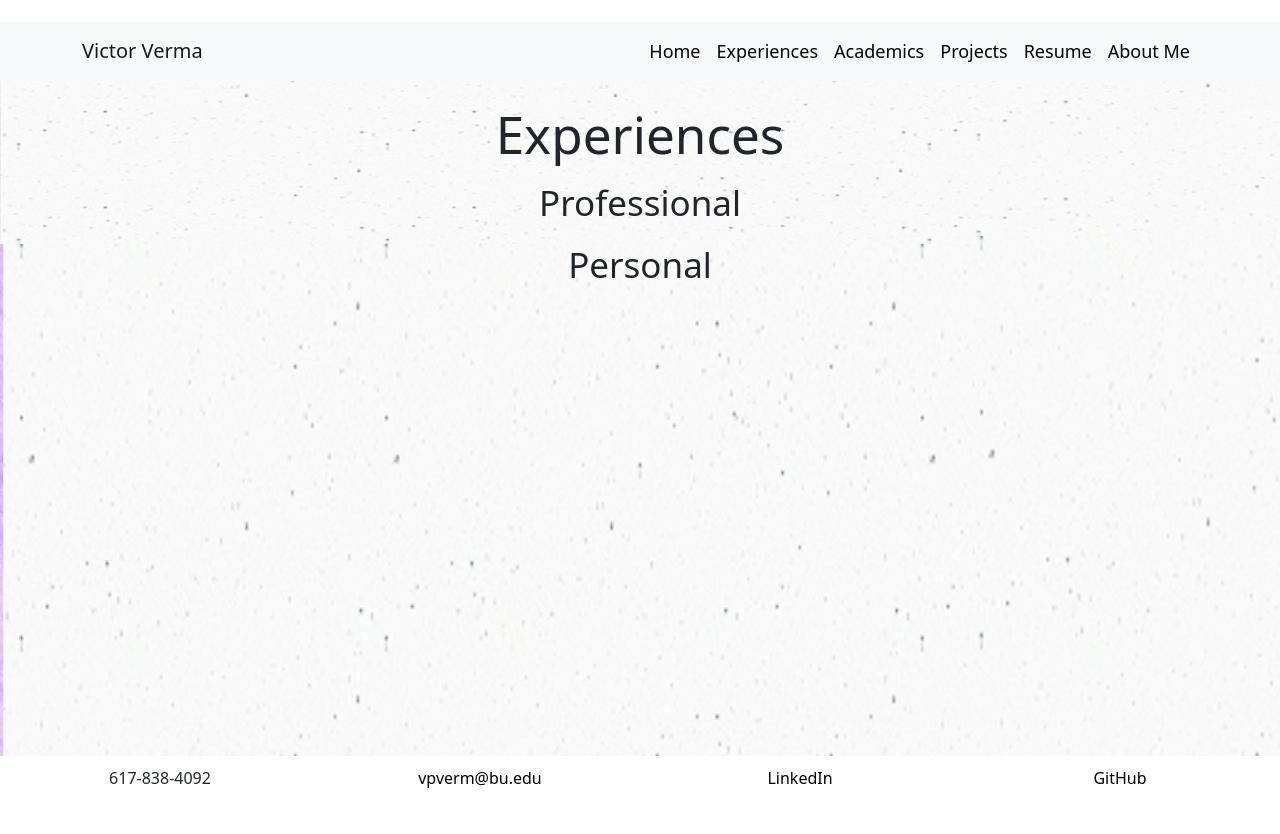
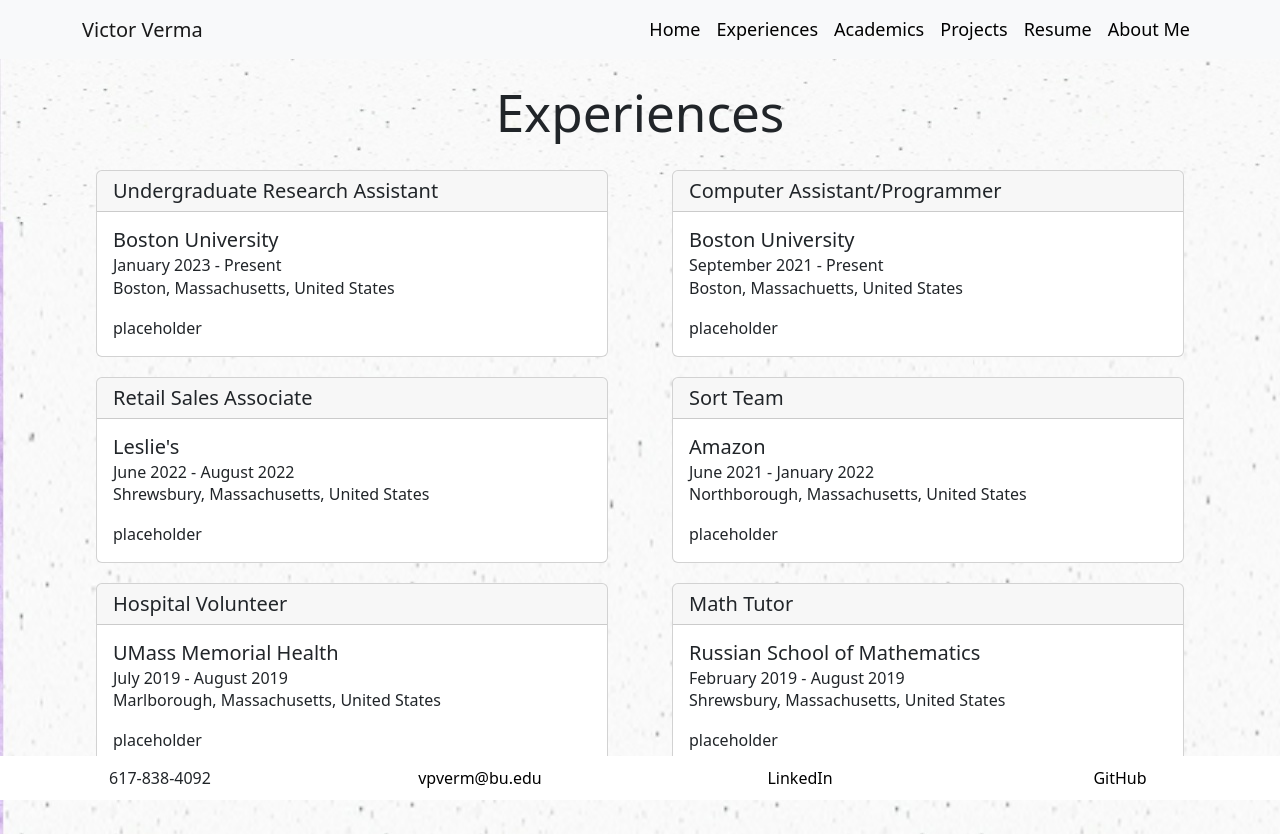
Before and after one commit to victorverma3/Portfolio, a React (Vite) app: page /experiences in a window 1280 px wide. Before the commit the page ends 800 px from the top, so only its background shows below. Built offline with nearby package versions, Linux system fonts and the light colour scheme.

Commit message:
filled in all experience info except descriptions

```diff
--- a/src/pages/experiences/Experiences.css
+++ b/src/pages/experiences/Experiences.css
@@ -1,5 +1,5 @@
 .experienceContent {
     width:100vw;
     min-height:81vh;
-    margin:25px auto 25px auto;
+    margin:25px auto 55px auto;
 }
--- a/src/pages/experiences/Experiences.tsx
+++ b/src/pages/experiences/Experiences.tsx
@@ -1,14 +1,58 @@
 import React from "react";
 import "./Experiences.css";
 import Footer from "../../components/Footer/Footer";
+import ExpCards from "../../components/ExpCards/ExpCards";
 
 const Experiences = () => {
+  const expCards = [
+    {
+      title: "Undergraduate Research Assistant",
+      employer: "Boston University",
+      dates: "January 2023 - Present",
+      location: "Boston, Massachusetts, United States",
+      description: "placeholder",
+    },
+    {
+      title: "Computer Assistant/Programmer",
+      employer: "Boston University",
+      dates: "September 2021 - Present",
+      location: "Boston, Massachuetts, United States",
+      description: "placeholder",
+    },
+    {
+      title: "Retail Sales Associate",
+      employer: "Leslie's",
+      dates: "June 2022 - August 2022",
+      location: "Shrewsbury, Massachusetts, United States",
+      description: "placeholder",
+    },
+    {
+      title: "Sort Team",
+      employer: "Amazon",
+      dates: "June 2021 - January 2022",
+      location: "Northborough, Massachusetts, United States",
+      description: "placeholder",
+    },
+    {
+      title: "Hospital Volunteer",
+      employer: "UMass Memorial Health",
+      dates: "July 2019 - August 2019",
+      location: "Marlborough, Massachusetts, United States",
+      description: "placeholder",
+    },
+    {
+      title: "Math Tutor",
+      employer: "Russian School of Mathematics",
+      dates: "February 2019 - August 2019",
+      location: "Shrewsbury, Massachusetts, United States",
+      description: "placeholder",
+    },
+  ];
   return (
     <>
       <div className="experienceContent">
         <h1 className="pageTitle">Experiences</h1>
-        <h2 className="pageSubTitle">Professional</h2>
-        <h2 className="pageSubTitle">Personal</h2>
+        <ExpCards cards={expCards} />
       </div>
       <div className="bottom">
         <Footer />
```
